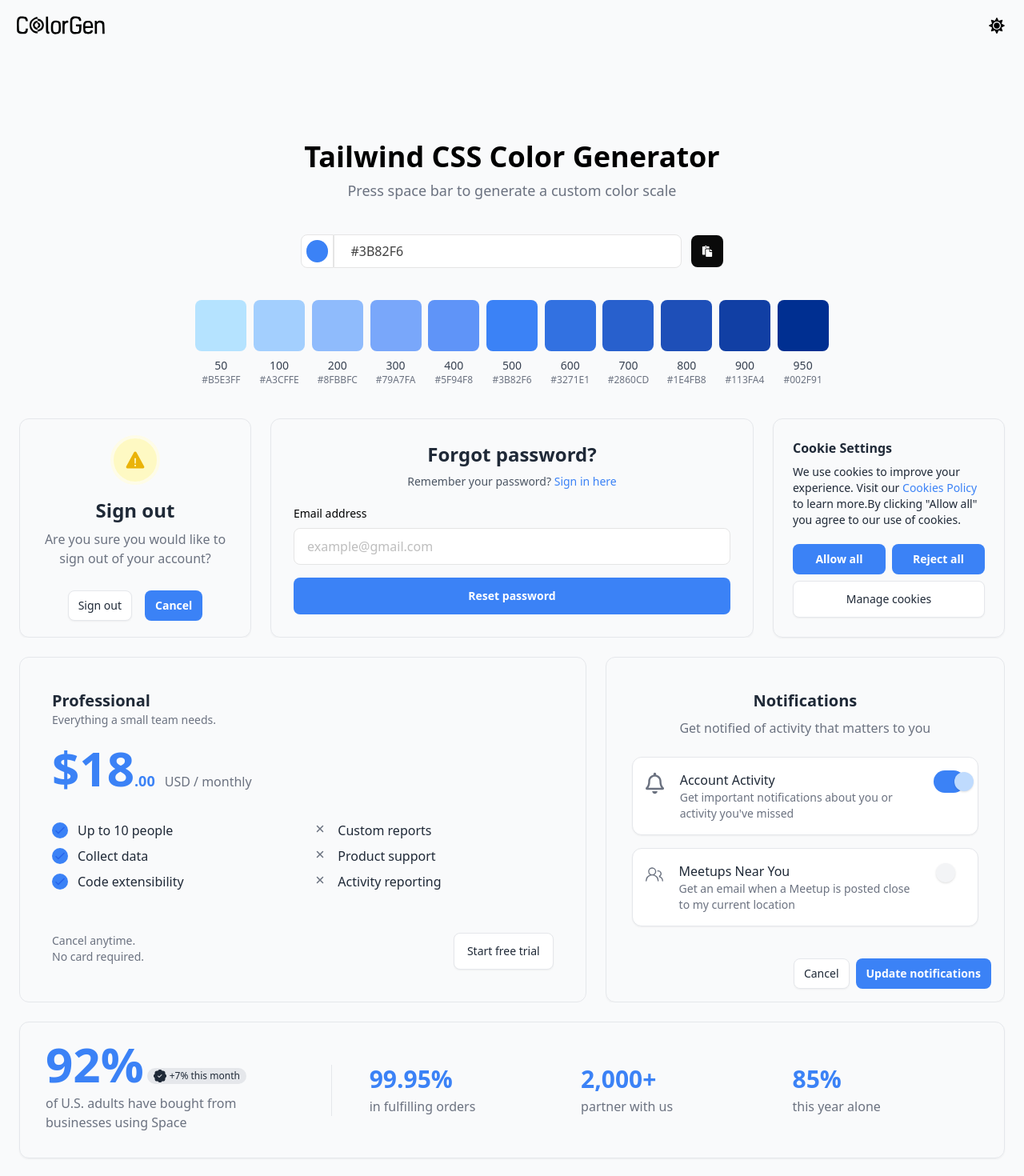
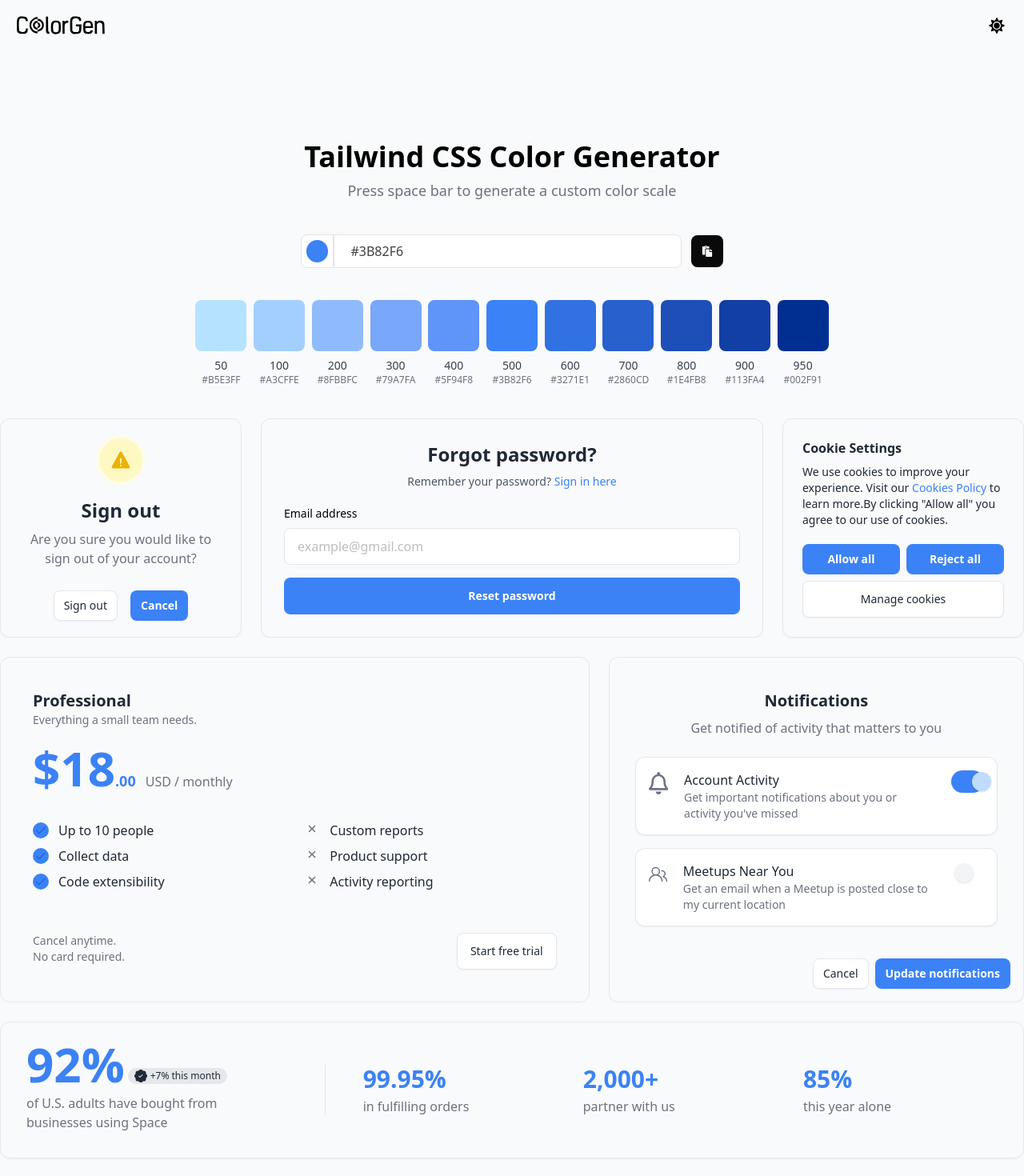
Before and after one commit to kavindu-mane/Color-Gen, a React (Vite) app: page / in a window 1280 px wide. Shown: the top 1470 px of the page at 80% size. Built offline with nearby package versions, Linux system fonts and the light colour scheme; the HTML template or start-up script is replaced by a standard one.

Commit message:
Minor changes

```diff
--- a/src/pages/Home.jsx
+++ b/src/pages/Home.jsx
@@ -126,10 +126,12 @@ export const Home = () => {
           </h3>
         </section>
 
+        <main className="px-6 xl:px-0">
           <section className="flex flex-grow items-center justify-center w-full py-10">
             <div className="flex items-center justify-center max-w-xl w-full">
               <div className="flex items-center justify-center mx-6 w-full">
-              <div className="relative w-12 h-[2.65rem] mt-[0.05rem] p-1.5 border rounded-bl-lg rounded-tl-lg border-neutral-200 bg-white dark:border-neutral-700 dark:bg-neutral-900">
+                <div
+                  className="relative w-12 h-[2.65rem] mt-[0.05rem] p-1.5 border rounded-bl-lg rounded-tl-lg border-neutral-200 bg-white dark:border-neutral-700 dark:bg-neutral-900">
                   <input
                     type="color"
                     value={inputColor}
@@ -137,7 +139,7 @@ export const Home = () => {
                     className="absolute top-0 left-0 w-full h-full opacity-0 cursor-pointer"
                   />
                   <div
-                  style={{ backgroundColor: inputColor }}
+                    style={{backgroundColor: inputColor}}
                     className="w-full h-full rounded-full"
                   />
                 </div>
@@ -153,19 +155,19 @@ export const Home = () => {
                   onClick={copyPaletteCode}
                   className="ml-3 py-3 px-3 inline-flex items-center gap-x-2 text-sm font-semibold rounded-lg border border-transparent bg-neutral-950 hover:bg-neutral-800 dark:bg-white dark:hover:bg-gray-300 text-white dark:text-black disabled:opacity-50 disabled:pointer-events-none active:scale-95 transition-transform duration-150"
                 >
-                <FaPaste />
+                  <FaPaste/>
                 </button>
               </div>
             </div>
           </section>
 
-        <section className="flex flex-col items-center justify-center w-full px-6 lg:px-0 pb-10 max-w-3xl">
+          <section className="flex items-center justify-center w-full pb-10 max-w-3xl mx-auto">
             <div className="grid grid-cols-1 sm:grid-cols-11 gap-y-2 lg:gap-x-8 w-full">
               {Object.entries(palette).map(([shade, colorValue]) => (
-              <div key={shade} className="flex flex-col items-center">
+                <div key={shade} className="flex flex-col items-center justify-center">
                   <div
-                  className="w-full sm:w-14 lg:w-16 h-16 rounded-lg relative"
-                  style={{ backgroundColor: colorValue }}
+                    className="w-full sm:w-14 lg:w-16 h-16 relative rounded-lg cursor-pointer transition-colors duration-300 ease-in-out hover:scale-105 hover:shadow-lg"
+                    style={{backgroundColor: colorValue}}
                     onClick={() => handleColorClick(shade)}
                   >
                     {tooltip[shade] && (
@@ -186,36 +188,37 @@ export const Home = () => {
           </section>
 
           <section className="max-w-7xl">
-          <div className="container px-6 pb-6 m-auto">
+            <div className="container pb-6 m-auto">
               <div className="grid grid-cols-4 gap-6 lg:grid-cols-12">
                 <div className="col-span-4 lg:col-span-3">
-                <SignOut color={color} />
+                  <SignOut color={color}/>
                 </div>
                 <div className="col-span-4 lg:col-span-6">
-                <ForgotPassword color={color} />
+                  <ForgotPassword color={color}/>
                 </div>
                 <div className="col-span-4 lg:col-span-3">
-                <Cookie color={color} />
+                  <Cookie color={color}/>
                 </div>
               </div>
             </div>
 
-          <div className="container px-6 pb-6 m-auto">
+            <div className="container pb-6 m-auto">
               <div className="grid grid-cols-4 gap-6 lg:grid-cols-12">
                 <div className="col-span-4 lg:col-span-7">
-                <Pricing color={color} />
+                  <Pricing color={color}/>
                 </div>
                 <div className="col-span-4 lg:col-span-5">
-                <SwitchNotification color={color} />
+                  <SwitchNotification color={color}/>
                 </div>
               </div>
             </div>
 
-          <div className="container px-6 pb-8 m-auto">
-            <Stats color={color} />
+            <div className="container pb-6 m-auto">
+              <Stats color={color}/>
             </div>
           </section>
-        <Footer />
+        </main>
+        <Footer/>
       </div>
     </>
   );
```
Lines whose indentation alone changed are shown as unchanged.
